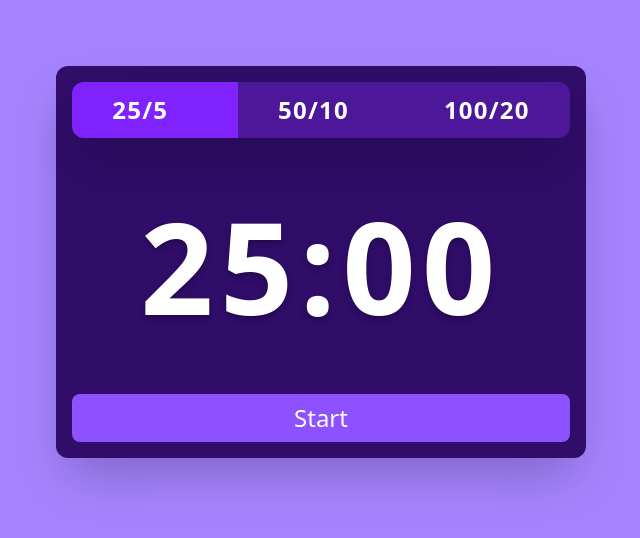
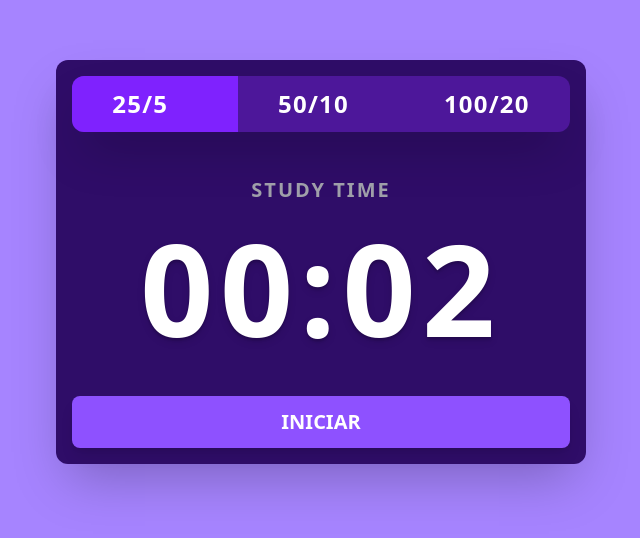
Before and after one commit to willUlisses/PomoForHer, a React (Vite) app in the folder Pomo-for-her/: page / in a window 1280 px wide. Shown: the part 138-676 px from the top of the page, without its empty margins (319-959 px from the left). Built offline with nearby package versions, Linux system fonts and the light colour scheme.

Commit message:
Finished work time to rest time transition

```diff
--- a/Pomo-for-her/src/Components/Timer.tsx
+++ b/Pomo-for-her/src/Components/Timer.tsx
@@ -1,5 +1,8 @@
 import { useEffect, useState } from "react";
 import Options from "./Options";
+
+
+type TimerMode = "WORK" | "REST";
 
 function timeFormat(timeInSeconds: number): string {
     const minutesUnit: number = Math.floor(timeInSeconds / 60);
@@ -17,44 +20,77 @@ function takeTimeFromOptionString(option: string, index: number): number {
 
 const Timer = () => {
     const [activeOption, setActiveOption] = useState<string>("25/5");
-    const [timeLeft, setTimeLeft] = useState<number>(1500);
-    const [isRestTimeOn, setIsRestTimeOn] = useState<boolean>(false);
+    const [durations, setDurations] = useState({work: 1500, rest: 300})
+    const [timeLeft, setTimeLeft] = useState<number>(2);
+    const [timeMode, setTimeMode] = useState<TimerMode>("WORK");
     const [isPlaying, setIsPlaying] = useState<boolean>(false);
 
 
     const handleMinutesOptionSwitch = (option: string) => {
         setActiveOption(option);
-        setIsPlaying(false);
+        setIsPlaying(false); // vai começar com o timer pausado
+        setTimeMode("WORK"); // quando ela escolher alguma opção vai estar no workMode automaticamente
 
-        const timeInSeconds:number = takeTimeFromOptionString(option, 0);
-        setTimeLeft(timeInSeconds); // mudo o timeLeft pro tempo total em segundos e depois ele lida com a formatação
+        const workTimeInSeconds:number = takeTimeFromOptionString(option, 0); // pega os segundos totais do workTime
+        const restTimeinSeconds:number = takeTimeFromOptionString(option, 1); // pega os segundos totais do restTime
+
+        setDurations({work: workTimeInSeconds, rest: restTimeinSeconds}); // atualiza as durations de work e rest
+        setTimeLeft(workTimeInSeconds); // mudo o timeLeft pro tempo total em segundos e depois ele lida com a formatação
+    }
+
+    function switchTimeMode() {
+        if (timeMode === "WORK") {
+            setTimeMode("REST");
+            setTimeLeft(durations.rest);
+
+        } else {
+            setTimeMode("WORK");
+            setTimeLeft(durations.work);
+            setIsPlaying(false);
+        }
     }
 
     useEffect(() => {
-        if (timeLeft <= 0) {
-            setIsPlaying(false);
-            return
-        };
+        let intervalId: number;
+
+        if (isPlaying && timeLeft > 0) {
+            intervalId = setInterval(() => {
+                setTimeLeft((tempoAtual) => tempoAtual - 1);
+            }, 1000);
+        }
+        else if (timeLeft === 0 && isPlaying) {
+            switchTimeMode();
+        }
+
+        return () => clearInterval(intervalId);
+        } , [timeLeft, isPlaying, timeMode, durations]);
 
 
-        if (isPlaying) {
-            const timeDecreaseInterval = setInterval(() => {setTimeLeft(tempoAtual => tempoAtual - 1)}, 1000)
-            return () => clearInterval(timeDecreaseInterval);
-        }
-    }, [timeLeft, isPlaying]);
+    const isWorkModeOn = (timeMode === "WORK");
 
     return (
             <div className="flex flex-col gap-6 px-4 py-4 bg-violet-950 rounded-xl shadow-2xl text-white">
+
                 <Options activeOption={activeOption} onOptionSelect={handleMinutesOptionSwitch}></Options>
-                <h1 className="font-extrabold tracking-wider text-9xl self-center text-shadow-lg my-10">
-                    {timeFormat(timeLeft)}
-                </h1>
+
+                <div className="text-center">
+                    <p className="text-zinc-400 text-xl font-bold tracking-widest my-5">
+                        {isWorkModeOn ? 'STUDY TIME' : 'BREAK TIME'}
+                    </p>
+
+                    <h1 className="font-extrabold tracking-wider text-9xl self-center text-shadow-lg my-5">
+                        {timeFormat(timeLeft)}
+                    </h1>
+                </div>
+
                 <button
                 type="button"
-                onClick={() =>{ setIsPlaying(!isPlaying)}}
-                className="text-2xl bg-violet-500 rounded-lg font-medium py-2 active:scale-98">
-                    {isPlaying ? "Stop" : "Start"}
-                </button>
+                onClick={() => setIsPlaying(!isPlaying)}
+                className={`text-xl text-white bg-violet-500 rounded-lg font-bold py-3 px-8 w-full active:scale-95 transition-all shadow-lg hover:brightness-110`}
+            >
+                {isPlaying ? "PAUSAR" :  "INICIAR"}
+            </button>
+
             </div>
     )
 }
```
